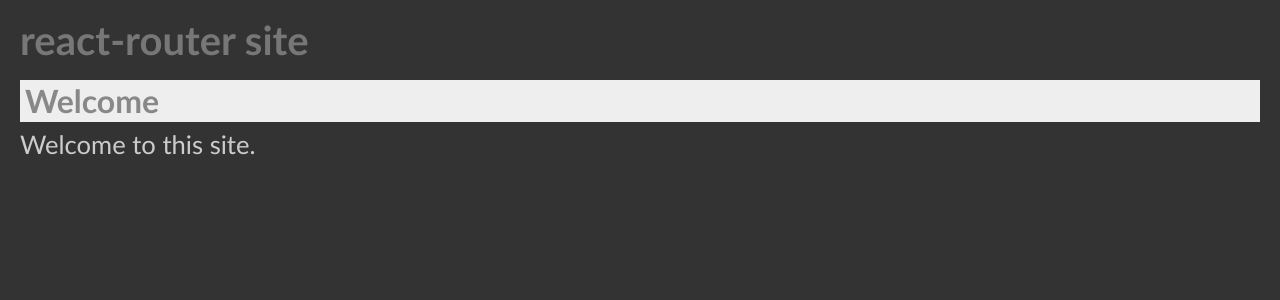
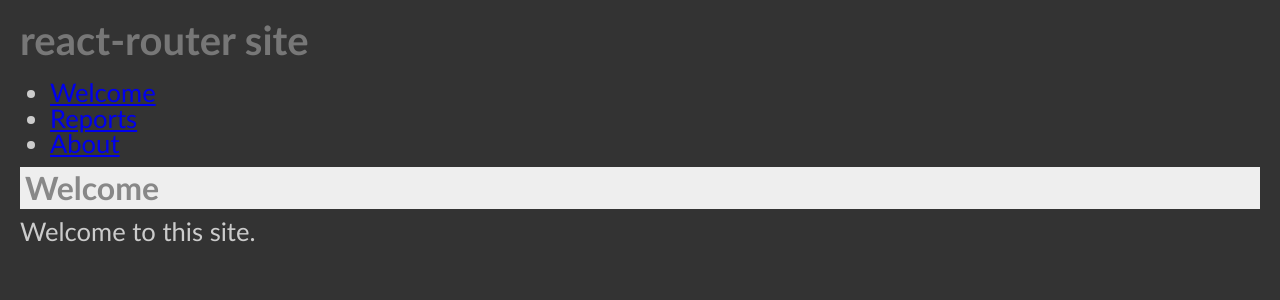
Before and after one commit to edwardtanguay/react-router-app-menu, a React (Create React App) app: page / in a window 1280 px wide. Shown: the top 300 px of the page. Built offline with nearby package versions, Linux system fonts and the light colour scheme.

Commit message:
router links clickable and work without styles

```diff
--- a/src/App.js
+++ b/src/App.js
@@ -3,11 +3,13 @@ import { PageWelcome } from './pages/PageWelcome';
 import { PageReports } from './pages/PageReports';
 import { PageAbout } from './pages/PageAbout';
 import { Routes, Route } from 'react-router-dom';
+import { Nav } from './components/Nav';
 
 function App() {
 	return (
 		<div className="App">
 			<h1>react-router site</h1>
+			<Nav/>
 			<Routes>
 				<Route path="/" element={<PageWelcome />}/>
 				<Route path="/reports" element={<PageReports />}/>
--- /dev/null
+++ b/src/components/Nav.js
@@ -0,0 +1,13 @@
+import { NavLink } from 'react-router-dom';
+
+export const Nav = () => {
+	return (
+		<nav>
+			<ul>
+				<li><NavLink to="/">Welcome</NavLink> </li>
+				<li><NavLink to="/reports">Reports</NavLink> </li>
+				<li><NavLink to="/about">About</NavLink> </li>
+			</ul>
+		</nav>
+	)
+};
```
Also changed, not shown: dev/notes.txt.
